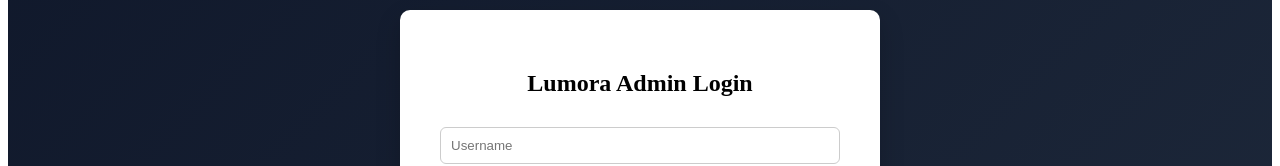
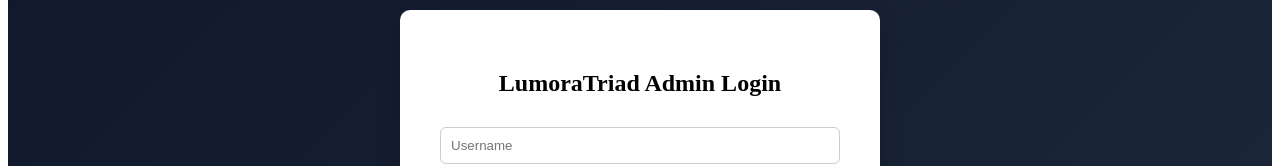
Before and after one commit to lumoratraid-adn/lumoratriad-frontend, a React (Create React App) app: page / in a window 1280 px wide. Shown: the part 248-414 px from the top of the page. Built offline with nearby package versions, Linux system fonts and the light colour scheme.

Commit message:
force redeploy

```diff
--- a/src/pages/Login.js
+++ b/src/pages/Login.js
@@ -42,7 +42,7 @@ const handleLogin = async (e) => {
   return (
     <div style={styles.container}>
       <div style={styles.card}>
-        <h2 style={styles.title}>Lumora Admin Login</h2>
+        <h2 style={styles.title}>LumoraTriad Admin Login</h2>
 
         <form onSubmit={handleLogin} style={styles.form}>
           <input
```
